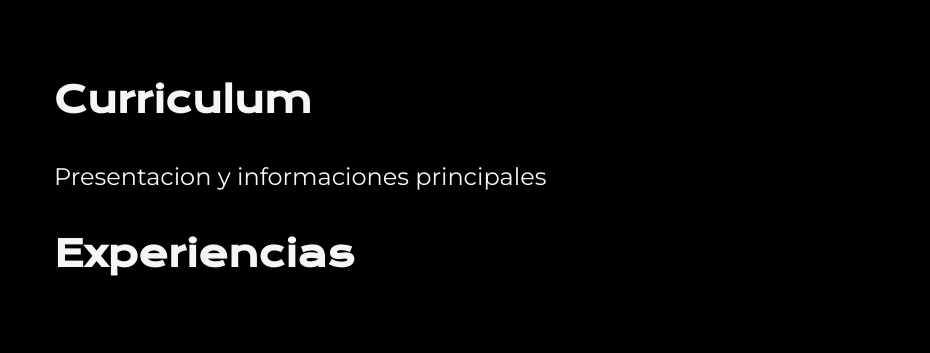
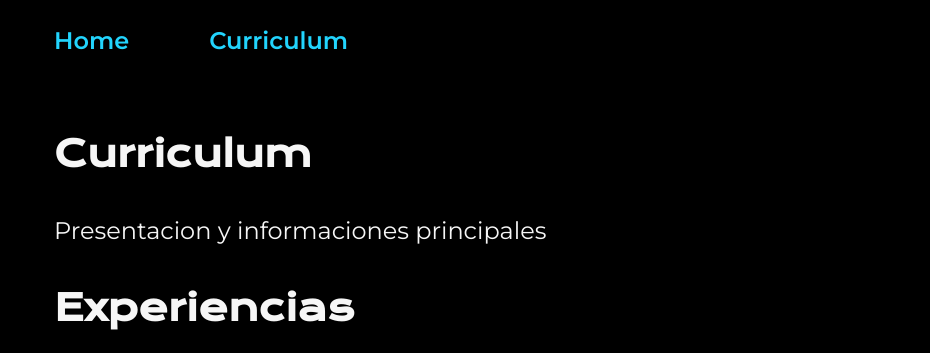
Before and after one commit to ElianaMendez/pagina_presentacion, a plain HTML site: page curriculum.html in a window 1280 px wide. Shown: the top 353 px of the page, without its empty margins (138-1068 px from the left). Drawn offline with nearby package versions, Linux system fonts and the light colour scheme.

Commit message:
Ajuste menú navegación curriculum

```diff
--- a/curriculum.html
+++ b/curriculum.html
@@ -4,9 +4,15 @@
     <meta charset="UTF-8">
     <meta name="viewport" content="width=device-width, initial-scale=1.0">
     <title>Curriculum</title>
-    <link rel="stylesheet" href="./styles/style.css"
+    <link rel="stylesheet" href="./styles/style.css">
 </head>
 <body>
+    <header class="header">
+        <nav class="header_menu">
+            <a class="header_menu_link" href="index.html">Home</a>
+            <a class="header_menu_link" href="curriculum.html">Curriculum</a>
+        </nav>
+    </header>
     <main class="presentacion">
         <section class="presentacion__contenido">
             <h1 class="presentacion__contenido__titulo">
```
